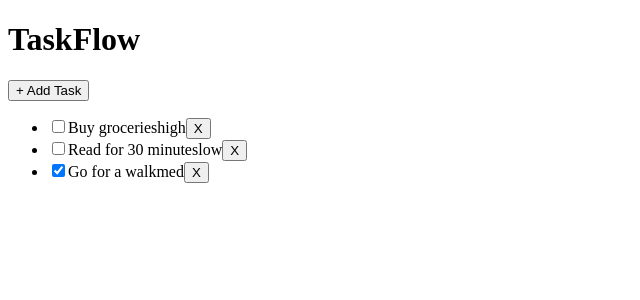
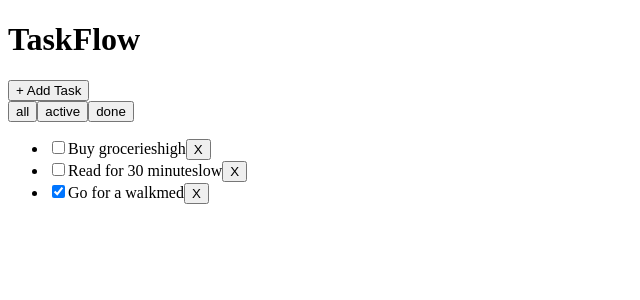
Before and after one commit to Nikhilsatish/react-taskflow, a React (Vite) app: page / in a window 1280 px wide. Shown: the top 300 px of the page, without its empty margins (0-640 px from the left). Built offline with nearby package versions, Linux system fonts and the light colour scheme.

Commit message:
feat: render task list based on filters(all/ active/ done)

```diff
--- a/src/App.jsx
+++ b/src/App.jsx
@@ -2,6 +2,7 @@ import { useState } from "react";
 import Header from "./components/Header";
 import TaskCard from "./components/TaskCard";
 import TaskList from "./components/TaskList";
+import FilterTabs from "./components/FilterTabs";
 
 const Initial_Tasks = [
   { id: 1, title: "Buy groceries", priority: "high", done: false },
@@ -11,6 +12,13 @@ const Initial_Tasks = [
 
 function App() {
   const [tasks, setTasks] = useState(Initial_Tasks);
+  const [filter, setFilter] = useState("all");
+
+  const visibleTasks = tasks.filter((t) => {
+    if (filter === "active") return !t.done;
+    if (filter === "done") return t.done;
+    return true;
+  });
 
   const handleToggle = (id) => {
     setTasks(
@@ -24,17 +32,17 @@ function App() {
     setTasks(tasks.filter((task) => task.id != id));
   };
 
-  function handleAddClick() {
-    console.log("Add Task button clicked");
-  }
+
   return (
     <>
       <div className="app">
-        <Header onAddClick={handleAddClick} />
+        <Header onAddClick={() => console.log('coming soon')} />
 
         <div className="container">
+          <FilterTabs filter={filter} onChange={setFilter} />
           <TaskList
-            tasks={tasks}
+            tasks={visibleTasks}
+            filter={filter}
             onToggle={handleToggle}
             onDelete={handleDelete}
           />
--- /dev/null
+++ b/src/components/FilterTabs.jsx
@@ -0,0 +1,21 @@
+import React from "react";
+
+function FilterTabs({ filter, onChange }) {
+  const tabs = ["all", "active", "done"];
+
+  return (
+    <div className="filter-tabs">
+      {tabs.map((tab) => (
+        <button
+          key={tab}
+          className={filter === tab ? "active" : ""}
+          onClick={() => onChange(tab)}
+        >
+          {tab}
+        </button>
+      ))}
+    </div>
+  );
+}
+
+export default FilterTabs;
--- a/src/components/TaskList.jsx
+++ b/src/components/TaskList.jsx
@@ -1,7 +1,7 @@
 import React from "react";
 import TaskCard from "./TaskCard";
 
-function TaskList({ tasks, onToggle, onDelete }) {
+function TaskList({ tasks, onToggle, onDelete, filter }) {
   if (tasks.length === 0) {
     return <p className="empty">No tasks here!</p>;
   }
```
